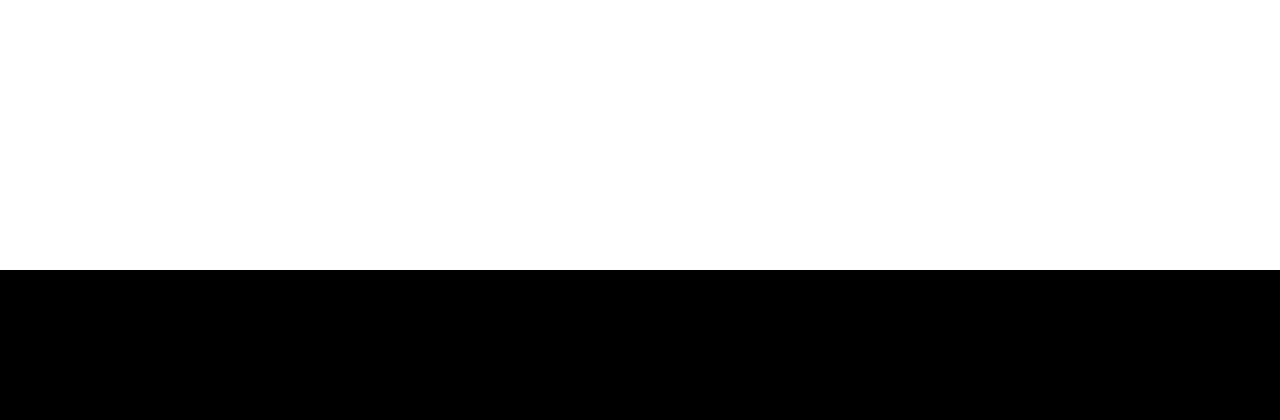
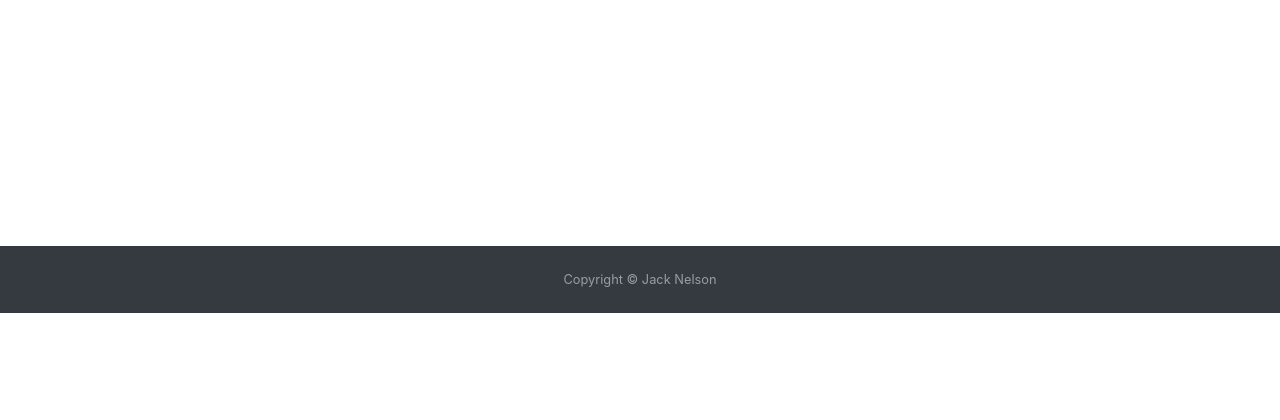
Before and after one commit to jacknely/Portfolio, a Django app: template templates/cv.html in a window 1280 px wide. Shown: the part 618-1038 px from the top of the page. After the commit the page ends 931 px from the top, so only its background shows below. Run offline with Django 3.2, Linux system fonts and the light colour scheme; the template is opened without the code that fills it, so the values that code supplies are empty; some libraries are stand-ins or nearby versions.

Commit message:
updated footer

```diff
--- a/templates/base.html
+++ b/templates/base.html
@@ -54,7 +54,9 @@
         crossorigin="anonymous"></script>
 
 
-<footer>
-    <div class="container-fluid mt-4" style="height:150px; background-color: #000000">
+   <!-- Footer -->
+  <footer id="sticky-footer" class="py-4 bg-dark text-white-50">
+    <div class="container text-center">
+      <small>Copyright &copy; Jack Nelson</small>
     </div>
-</footer>
+  </footer>
```
